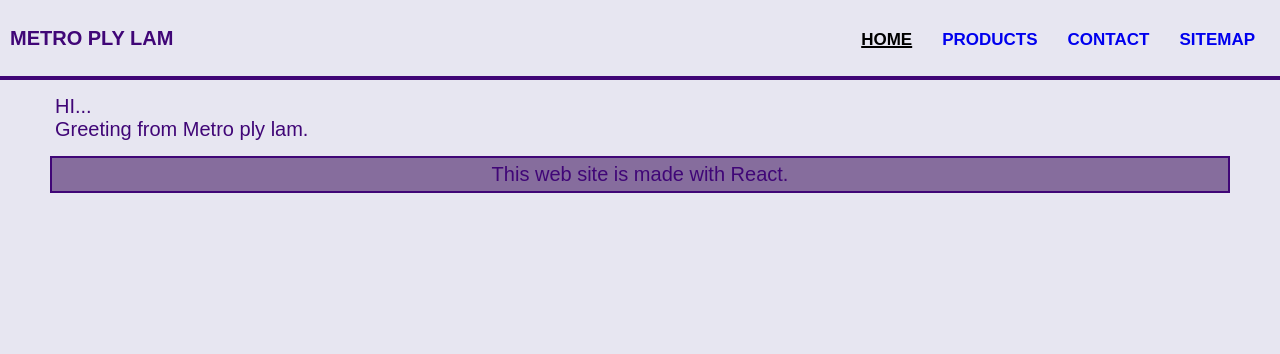
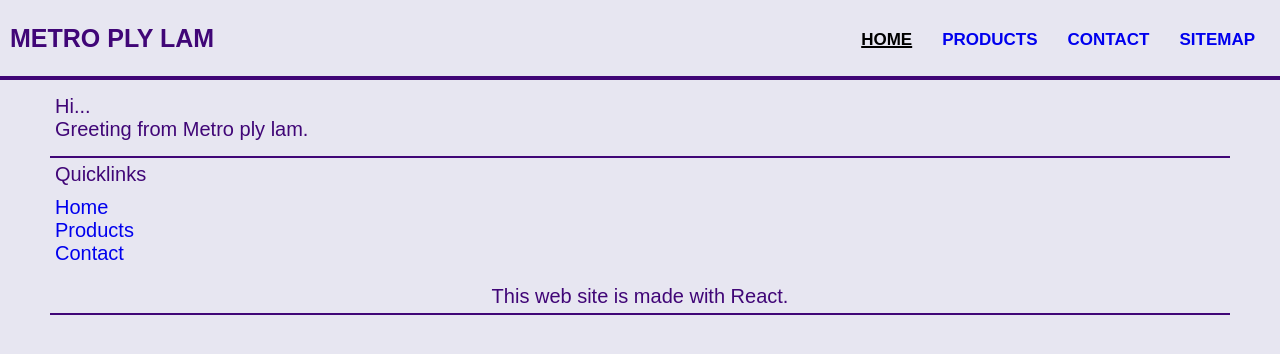
Before and after one commit to Harsh6575/metroplylam, a React (Create React App) app: page / in a window 1280 px wide. Shown: the top 354 px of the page. Built offline with nearby package versions, Linux system fonts and the light colour scheme.

Commit message:
done fixing sidebar

```diff
--- a/public/index.html
+++ b/public/index.html
@@ -3,11 +3,11 @@
 
 <head>
   <meta charset="utf-8" />
-  <link rel="icon" href="MPL SEMPLE.png" />
+  <link rel="icon" href="MPL_SEMPLE.png" />
   <meta name="viewport" content="width=device-width, initial-scale=1" />
   <meta name="theme-color" content="#000000" />
   <meta name="description" content="MPL react-project" />
-  <link rel="apple-touch-icon" href="MPL SEMPLE.png" />
+  <link rel="apple-touch-icon" href="MPL_SEMPLE.png" />
 
   <link rel="manifest" href="manifest.json" />
 
--- a/src/App.js
+++ b/src/App.js
@@ -23,7 +23,6 @@ function App() {
         </div>
       </Router>
       <Footer />
-
     </div>
   );
 }
--- a/src/COMPONENTS/Footer.js
+++ b/src/COMPONENTS/Footer.js
@@ -4,7 +4,17 @@ import React from 'react';
 export default function Footer() {
     return (
         <div className='f-container'>
-            This web site is made with <a className='f-links' href="https://reactjs.org/">React.</a>
+            <div>
+                Quicklinks
+                <div className='q-links'>
+                    <a href='/' className='q-l'>Home</a>
+                    <a href='/Products' className='q-l'>Products</a>
+                    <a href='/Contact' className='q-l'>Contact</a>
+                </div>
+            </div>
+            <div className='last-line'>
+                This web site is made with <a className='f-links' href="https://reactjs.org/">React.</a>
+            </div>
         </div>
     )
 }
--- a/src/COMPONENTS/Home.js
+++ b/src/COMPONENTS/Home.js
@@ -3,7 +3,7 @@ import React from 'react'
 const Home = () => {
   return (
     <div className='h-container'>
-      HI...
+      Hi...
       <br/>
       Greeting from Metro ply lam.
     </div>
--- a/src/COMPONENTS/My.css
+++ b/src/COMPONENTS/My.css
@@ -1,26 +1,48 @@
-.f-container{
+/* FOOTER JS */
+
+.f-container {
+    border-top: 2px solid;
+    border-bottom: 2px solid;
     margin: 10px 50px;
-    background-color: rgb(134, 109, 157);
-    border: 2px solid;
     padding: 5px;
-    text-align: center;
 }
 
-.f-links{
+.f-links {
     color: inherit;
     text-decoration: none;
 }
 
+.q-links {
+    display: flex;
+    flex-direction: column;
+    margin-top: 10px;
+    margin-bottom: 20px;
+}
+
+.q-l:hover{
+    color: black;
+    text-decoration: underline 2px;
+}
+
+.q-links>a {
+    text-decoration: none;
+    cursor: pointer;
+    text-align: start;
+}
+
+.last-line {
+    text-align: center;
+}
 
 @media (max-width: 500px) {
-    .f-container{
+    .f-container {
         margin: 10px 30px;
         padding: 5px;
     }
 }
 
 @media (max-width: 325px) {
-    .f-container{
+    .f-container {
         margin: 10px 15px;
         padding: 5px;
     }
--- a/src/COMPONENTS/Sidebar.css
+++ b/src/COMPONENTS/Sidebar.css
@@ -13,6 +13,10 @@
 
 .nav-menu {
     display: flex;
+}
+
+.navLogo{
+    font-size: 25px;
 }
 
 /* NAVBAR UL */
@@ -76,6 +80,11 @@
     display: none;
 }
 
+.btn-con{
+    display: flex;
+    justify-content: space-between;
+}
+
 /* MEDIA QUERY */
 
 
@@ -89,11 +98,12 @@
 
     .navLogo{
         padding: 0px 10px;
+        font-size: 23px;
+        align-content: center;
     }
 
     .sidebaropen {
         display: block;
-        float: left;
     }
 
     .sidebarclose {
@@ -102,13 +112,13 @@
         height: 80px;
         display: flex;
         justify-content: space-between;
-        padding: 15px;
+        padding: 10px 13px;
         align-items: center;
     }
 
-    .sidebarclose>.navLogo {
-        font-size: 20px;
-        font-weight: bolder;
+    .sidebarclose>.logo{
+        font-size: 23px;
+        cursor: default;
     }
 
     .nav-menu {
--- a/src/COMPONENTS/Sidebar.js
+++ b/src/COMPONENTS/Sidebar.js
@@ -16,32 +16,32 @@ export default function Sidebar() {
     const showSidebar = () => setSidebar(!sidebar)
 
     return (
-        <IconContext.Provider value={{ color: '#fff' }}>
+        <IconContext.Provider value={{ color: 'inherit' }}>
             <div className="nav-bar">
                 <div className="sidebaropen">
-                    <HiMenu color='inherit' onClick={showSidebar} />
+                    <HiMenu onClick={showSidebar} />
                 </div>
                 <span className="logo navLogo">
                      Metro Ply Lam
                 </span>
                 <nav className={sidebar ? 'nav-menu active' : 'nav-menu'}>
-                    <ul className='nav-links' onClick={showSidebar}>
+                    <ul className='nav-links'>
                         <li className="sidebarclose">
                             <Link to='#' className='menu-bars'>
-                                <HiX color='inherit'/>
+                                <HiX onClick={showSidebar}/>
                             </Link>
                             <span className="logo navLogo">Metro Ply Lam</span>
                         </li>
-                        <li className='nav-li'>
+                        <li className='nav-li' onClick={showSidebar}>
                             <Link to='/' className={`menu-links ${location.pathname === "/" ? "active" : ""}`}>Home</Link>
                         </li>
-                        <li className='nav-li'>
+                        <li className='nav-li' onClick={showSidebar}>
                             <Link to='/Products' className={`menu-links ${location.pathname === "/Products" ? "active" : ""}`}>Products</Link>
                         </li>
-                        <li className='nav-li'>
+                        <li className='nav-li' onClick={showSidebar}>
                             <Link to='/Contact' className={`menu-links ${location.pathname === "/Contact" ? "active" : ""}`}>Contact</Link>
                         </li>
-                        <li className='nav-li'>
+                        <li className='nav-li' onClick={showSidebar}>
                             <Link to='/Sitemap' className={`menu-links ${location.pathname === "/Sitemap" ? "active" : ""}`}>Sitemap</Link>
                         </li>
                     </ul>
--- a/src/COMPONENTS/Sitemap.js
+++ b/src/COMPONENTS/Sitemap.js
@@ -7,7 +7,7 @@ export default function Sitemap() {
             Home
         </div>
         <div>
-            Services
+            Products
         </div>
         <div>
             Contact
```
Also changed, not shown: public/MPL_SEMPLE.png (renamed from public/MPL SEMPLE.png).
